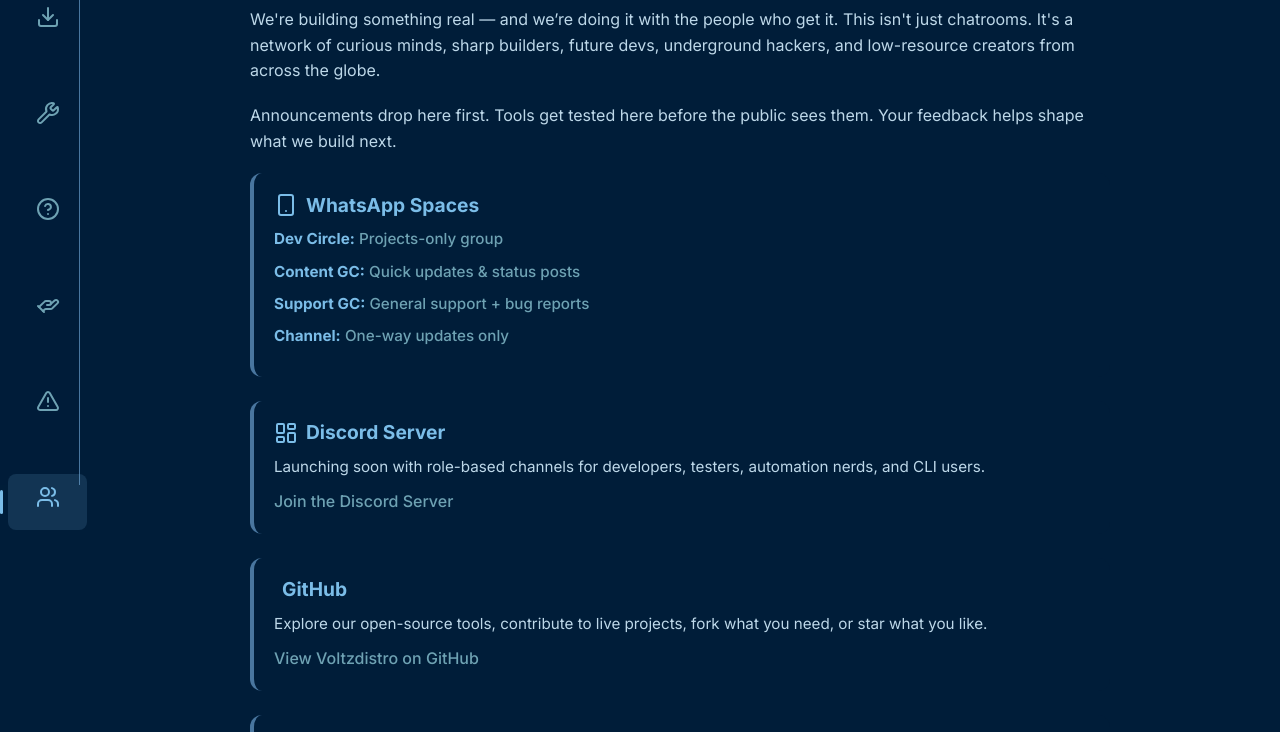
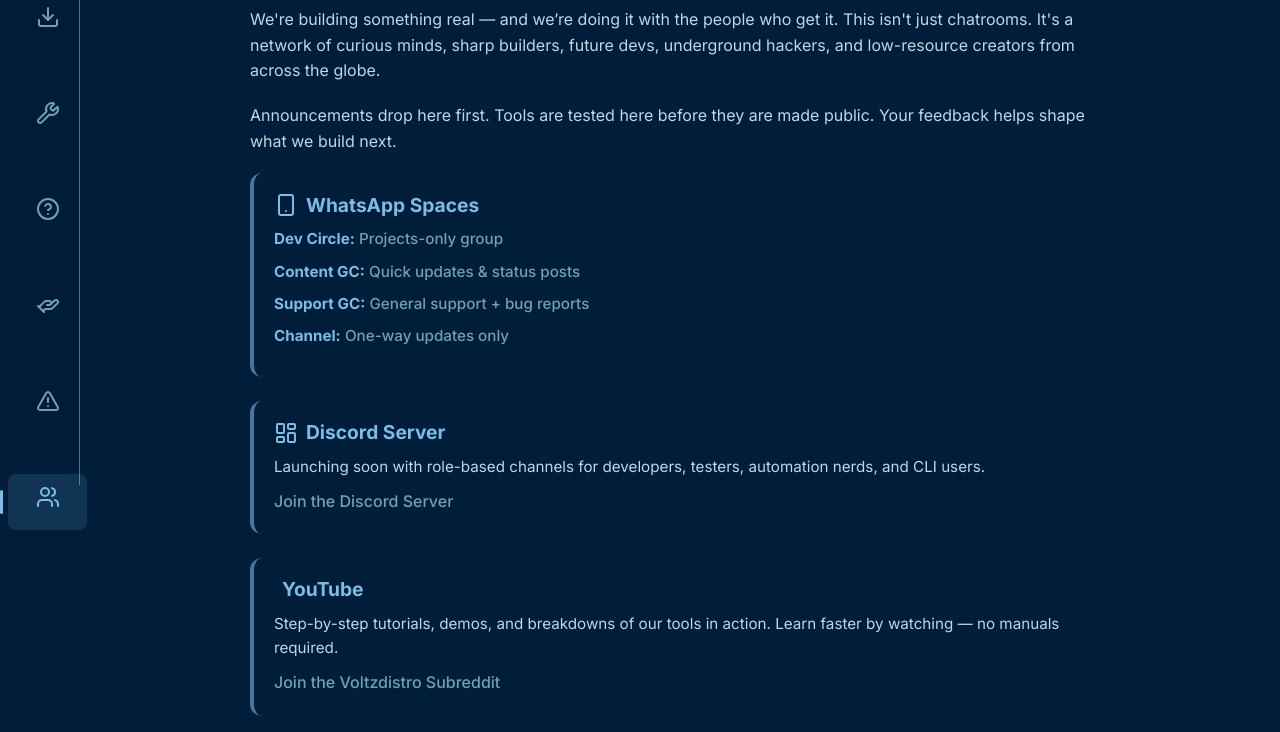
Before and after one commit to Voltzdistro/voltzdistro.github.io, a plain HTML site: page community.html in a window 1280 px wide. Shown: the part 315-1047 px from the top of the page. Drawn offline with nearby package versions, Linux system fonts and the light colour scheme; files whose address does not match are found by name.

Commit message:
Update community.html

```diff
--- a/community.html
+++ b/community.html
@@ -51,7 +51,7 @@
     We're building something real — and we’re doing it with the people who get it. This isn't just chatrooms. It's a network of curious minds, sharp builders, future devs, underground hackers, and low-resource creators from across the globe.
   </p>
   <p class="section-intro">
-    Announcements drop here first. Tools get tested here before the public sees them. Your feedback helps shape what we build next.
+    Announcements drop here first. Tools are tested here before they are made public. Your feedback helps shape what we build next.
   </p>
 
   <div class="community-category">
@@ -68,6 +68,12 @@
     <h3><i data-lucide="layout-dashboard"></i> Discord Server</h3>
     <p>Launching soon with role-based channels for developers, testers, automation nerds, and CLI users.</p>
     <a href="https://discord.gg/j5Tu3YF2" target="_blank">Join the Discord Server</a>
+  </div>
+
+    <div class="community-category">
+    <h3><i data-lucide="youtube"></i> YouTube</h3>
+    <p>Step-by-step tutorials, demos, and breakdowns of our tools in action. Learn faster by watching — no manuals required.</p>
+    <a href="https://www.youtube.com/channel/UCUTuzzPqaFpdlyQ1DtMuZQQ" target="_blank">Join the Voltzdistro Subreddit</a>
   </div>
 
   <div class="community-category">
```
